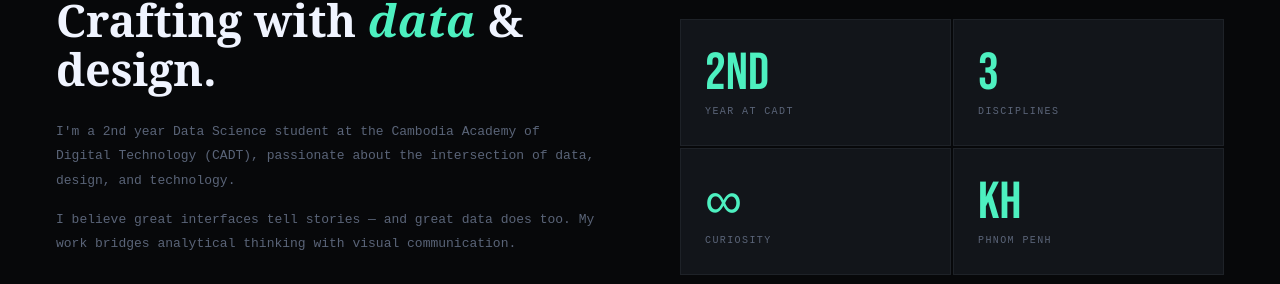
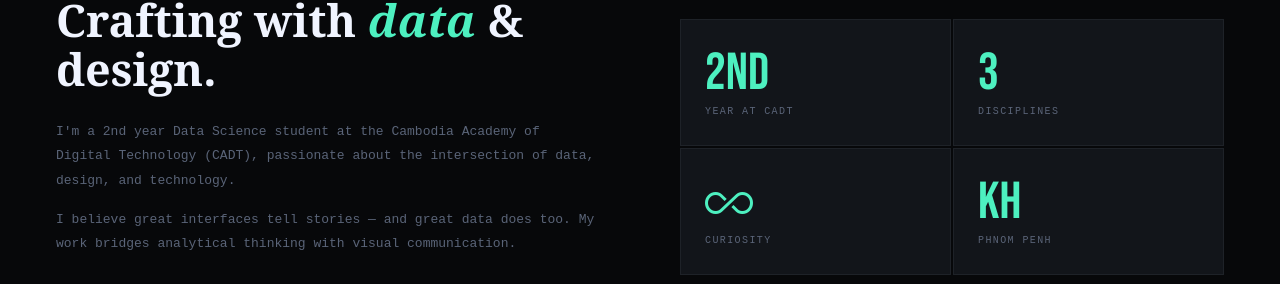
Before and after one commit to RinLayheang/my-portfolio2, a React (Vite) app: page / in a window 1280 px wide. Shown: the part 1031-1315 px from the top of the page. Built offline with nearby package versions, Linux system fonts and the light colour scheme; a web font is replaced by a local one.

Commit message:
feat: add support for icon rendering in StatCard component

```diff
--- a/src/portfolio.jsx
+++ b/src/portfolio.jsx
@@ -329,7 +329,7 @@ function About() {
   const stats = [
     { num: "2nd", label: "Year at CADT" },
     { num: 3, label: "Disciplines" },
-    { num: "∞", label: "Curiosity" },
+    { icon: "all_inclusive", label: "Curiosity" },
     { num: "KH", label: "Phnom Penh" },
   ];
   return (
@@ -356,13 +356,17 @@ function About() {
   );
 }
 
-function StatCard({ num, label }) {
+function StatCard({ num, icon, label }) {
   const [hov, setHov] = useState(false);
   return (
     <div onMouseEnter={() => setHov(true)} onMouseLeave={() => setHov(false)}
       style={{ background: hov ? "#161b22" : COLORS.card, border: `1px solid ${hov ? COLORS.accent : COLORS.border}`, padding: "28px 24px", transition: "all 0.3s" }}>
-      <div style={{ fontFamily: "'Bebas Neue', sans-serif", fontSize: 52, color: COLORS.accent, lineHeight: 1 }}>
-        <Counter target={num} />
+      <div style={{ fontFamily: "'Bebas Neue', sans-serif", fontSize: 52, color: COLORS.accent, lineHeight: 1, display: "flex", alignItems: "center", minHeight: 52 }}>
+        {icon ? (
+          <span className="material-symbols-outlined" style={{ fontSize: 48 }}>{icon}</span>
+        ) : (
+          <Counter target={num} />
+        )}
       </div>
       <div style={{ fontFamily: "monospace", fontSize: 10, letterSpacing: "0.14em", textTransform: "uppercase", color: COLORS.muted, marginTop: 6 }}>{label}</div>
     </div>
```
